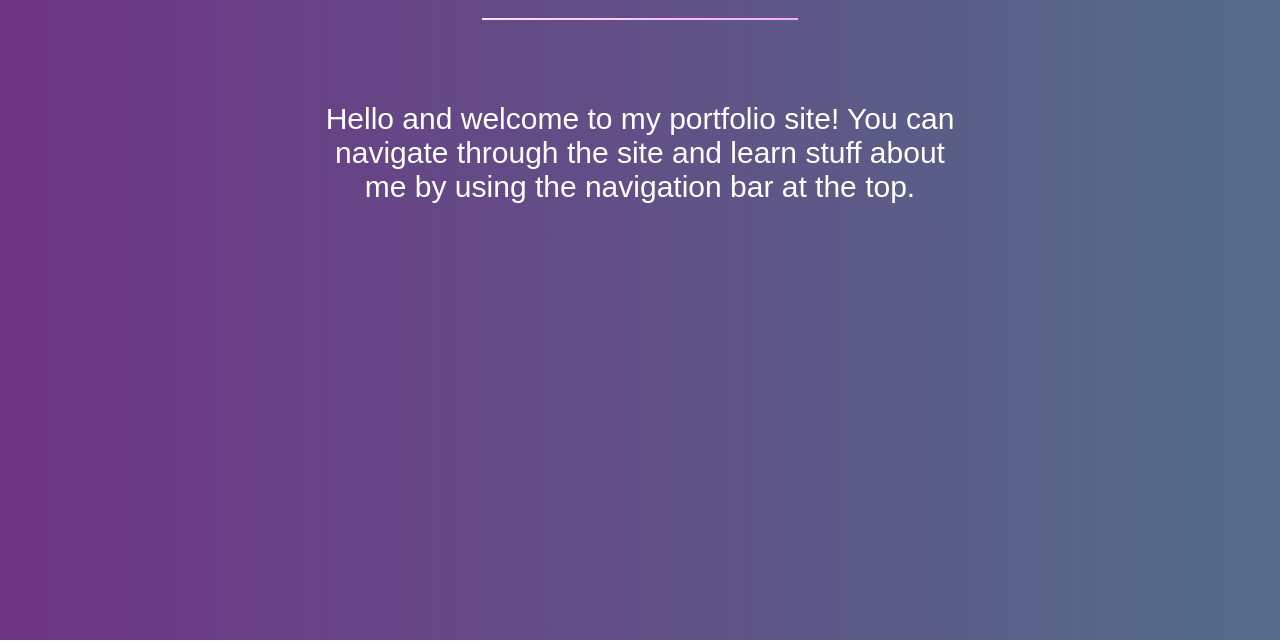
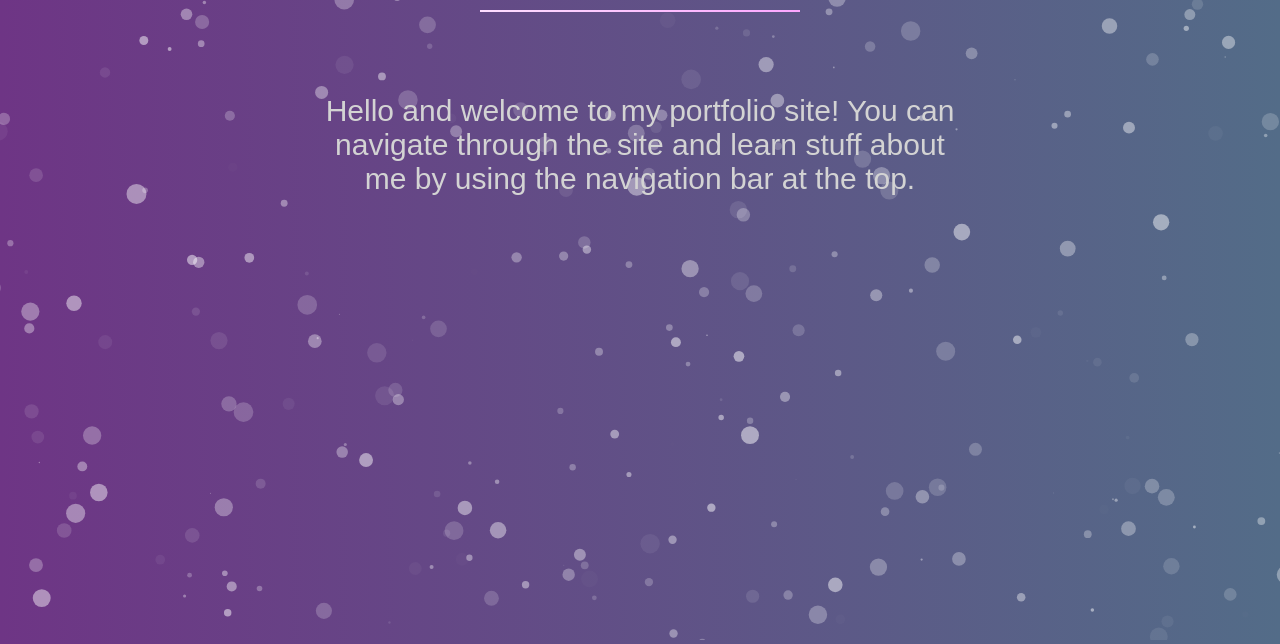
Before and after one commit to mabindy/mabindy.github.io, a plain HTML site: page aboutme.html in a window 1280 px wide. Shown: the part 160-804 px from the top of the page. Drawn offline with nearby package versions, Linux system fonts and the light colour scheme.

Commit message:
Using particles.js

```diff
--- a/aboutme.html
+++ b/aboutme.html
@@ -5,9 +5,12 @@
     <meta name="viewport" content="width=device-width, initial-scale=1.0">
     <title>Mabindy</title>
     <link rel="stylesheet" href="styles.css">
+    <script src="https://cdn.jsdelivr.net/particles.js/2.0.0/particles.min.js"></script>
     <script src="script.js" defer></script>
 </head>
 <body>
+<div id="particles-js"></div>
+<header>
 <div class="top-bar">
     <a href="index.html">
         <button class="modern-button">
@@ -34,12 +37,12 @@
             Socials
         </button>
     </a>
-
 </div>
+</header>
 <h1>About Me</h1>
 <div class="divider-line"></div>
 <div class="body-text">
-    <p style="color:white; font-family: Arial; margin-top: auto; padding-top: 5%; font-size: 30px;">Hello and welcome to my portfolio site! You can navigate through the site and learn stuff about me by using the navigation bar at the top.</p>
+    <p style="color:lightgray; font-family: Arial; margin-top: auto; padding-top: 5%; font-size: 30px;">Hello and welcome to my portfolio site! You can navigate through the site and learn stuff about me by using the navigation bar at the top.</p>
 </div>
 </body>
 </html>
--- a/script.js
+++ b/script.js
@@ -119,3 +119,114 @@ document.addEventListener('DOMContentLoaded', () => {
 
   });
 });
+
+particlesJS("particles-js", {
+    "particles": {
+    "number": {
+      "value": 250,
+      "density": {
+        "enable": true,
+        "value_area": 800
+      }
+    },
+    "color": {
+      "value": "#fff"
+    },
+    "shape": {
+      "type": "circle",
+      "stroke": {
+        "width": 0,
+        "color": "#000000"
+      },
+      "polygon": {
+        "nb_sides": 5
+      },
+      "image": {
+        "src": "img/github.svg",
+        "width": 100,
+        "height": 100
+      }
+    },
+    "opacity": {
+      "value": 0.5,
+      "random": true,
+      "anim": {
+        "enable": false,
+        "speed": 1,
+        "opacity_min": 0.1,
+        "sync": false
+      }
+    },
+    "size": {
+      "value": 10,
+      "random": true,
+      "anim": {
+        "enable": false,
+        "speed": 40,
+        "size_min": 0.1,
+        "sync": false
+      }
+    },
+    "line_linked": {
+      "enable": false,
+      "distance": 500,
+      "color": "#ffffff",
+      "opacity": 0.4,
+      "width": 2
+    },
+    "move": {
+      "enable": true,
+      "speed": 6,
+      "direction": "bottom",
+      "random": false,
+      "straight": false,
+      "out_mode": "out",
+      "bounce": false,
+      "attract": {
+        "enable": false,
+        "rotateX": 600,
+        "rotateY": 1200
+      }
+    }
+  },
+  "interactivity": {
+    "detect_on": "canvas",
+    "events": {
+      "onhover": {
+        "enable": true,
+        "mode": "bubble"
+      },
+      "onclick": {
+        "enable": false,
+        "mode": "repulse"
+      },
+      "resize": true
+    },
+    "modes": {
+      "grab": {
+        "distance": 119.88011988011988,
+        "line_linked": {
+          "opacity": 0.5
+        }
+      },
+      "bubble": {
+        "distance": 400,
+        "size": 4,
+        "duration": 0.3,
+        "opacity": 1,
+        "speed": 3
+      },
+      "repulse": {
+        "distance": 63.93606393606394,
+        "duration": 0.4
+      },
+      "push": {
+        "particles_nb": 4
+      },
+      "remove": {
+        "particles_nb": 2
+      }
+    }
+  },
+  "retina_detect": true
+  });
--- a/styles.css
+++ b/styles.css
@@ -315,3 +315,20 @@ h1 {
     margin-right: auto;
     display: flex;
 }
+
+html, body {
+    height: 100%;
+    margin: 0;
+    padding: 0;
+    position: relative;
+}
+
+#particles-js {
+    position: absolute;
+    top: 0;
+    left: 0;
+    width: 100%;
+    height: 100%;
+    z-index: -1;
+    background: transparent;
+}
```
Also changed, not shown: creations.html (+2 -0 lines), index.html (+2 -0 lines), skills.html (+2 -0 lines), socials.html (+2 -0 lines).
